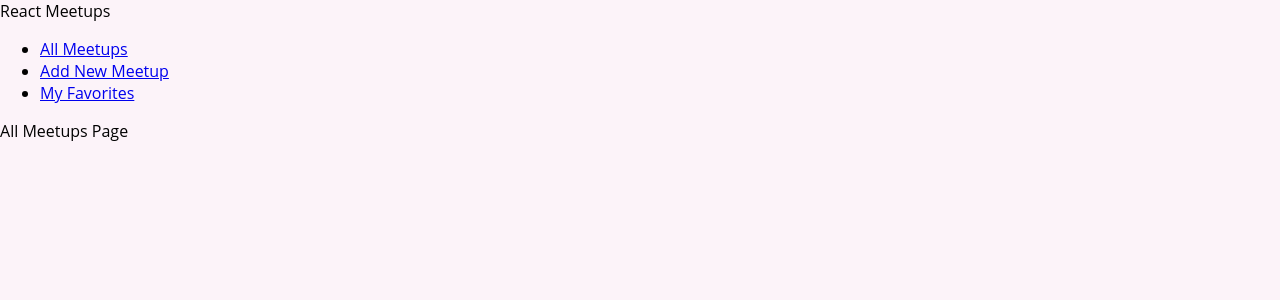
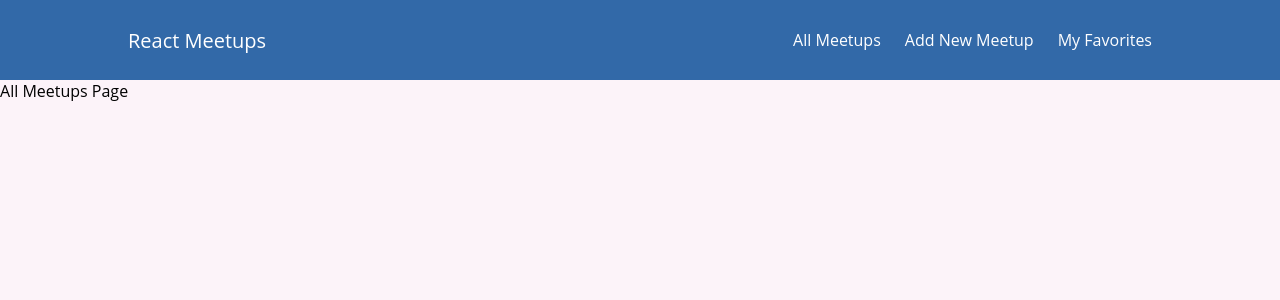
Before and after one commit to anamariarotariu/React-Demo-App, a React (Create React App) app: page / in a window 1280 px wide. Shown: the top 300 px of the page. Built offline with nearby package versions, Linux system fonts and the light colour scheme.

Commit message:
created style for header (only one component)

```diff
--- a/src/components/layout/MainNavigation.js
+++ b/src/components/layout/MainNavigation.js
@@ -1,21 +1,23 @@
 import { Link } from 'react-router-dom';
+// this styles are available only for this component => it's scoped
+import headerElementStyle from './MainNavigation.module.css'
 function MainNavigation() {
-    return <header>
-        <div>
+    return <header className={headerElementStyle.header}>
+        <div className={headerElementStyle.logo}>
             React Meetups
         </div>
         <nav>
-            <ul>
+            <ul className={headerElementStyle.list}>
                 <li>
                     {/* a click listener will be attached to this anchor tag and when we click, it will prevent the default request made by the browser and it will parse the url browser   */}
                     {/* we set the path where this link should lead */}
-                    <Link to='/'> All Meetups</Link>
+                    <Link to='/' className={headerElementStyle.item}> All Meetups</Link>
                 </li>
                 <li>
-                    <Link to='/new-meetup'> Add New Meetup</Link>
+                    <Link to='/new-meetup' className={headerElementStyle.item}> Add New Meetup</Link>
                 </li>
                 <li>
-                    <Link to='/favorites'> My Favorites</Link>
+                    <Link to='/favorites' className={headerElementStyle.item}> My Favorites</Link>
                 </li>
             </ul>
         </nav>
--- /dev/null
+++ b/src/components/layout/MainNavigation.module.css
@@ -0,0 +1,25 @@
+.header {
+  width: 100%;
+  height: 5rem;
+  display: flex;
+  align-items: center;
+  justify-content: space-between;
+  background-color: #3269a8;
+  padding: 0 10%;
+}
+.header .logo {
+  color: #fff;
+  font-size: 20px;
+}
+.header ul {
+  list-style-type: none;
+  display: flex;
+  align-items: flex-start;
+}
+.header ul li {
+  margin-left: 1.5em;
+}
+.header .item {
+  color: #fff;
+  text-decoration: none;
+}
--- a/src/index.js
+++ b/src/index.js
@@ -1,6 +1,7 @@
 import React from 'react';
 import ReactDOM from 'react-dom';
 import App from './App';
+// we import a css file and this file will contain styles that should be injected into the loaded page
 import './index.css'
 ReactDOM.render(
   <App></App>,
```
